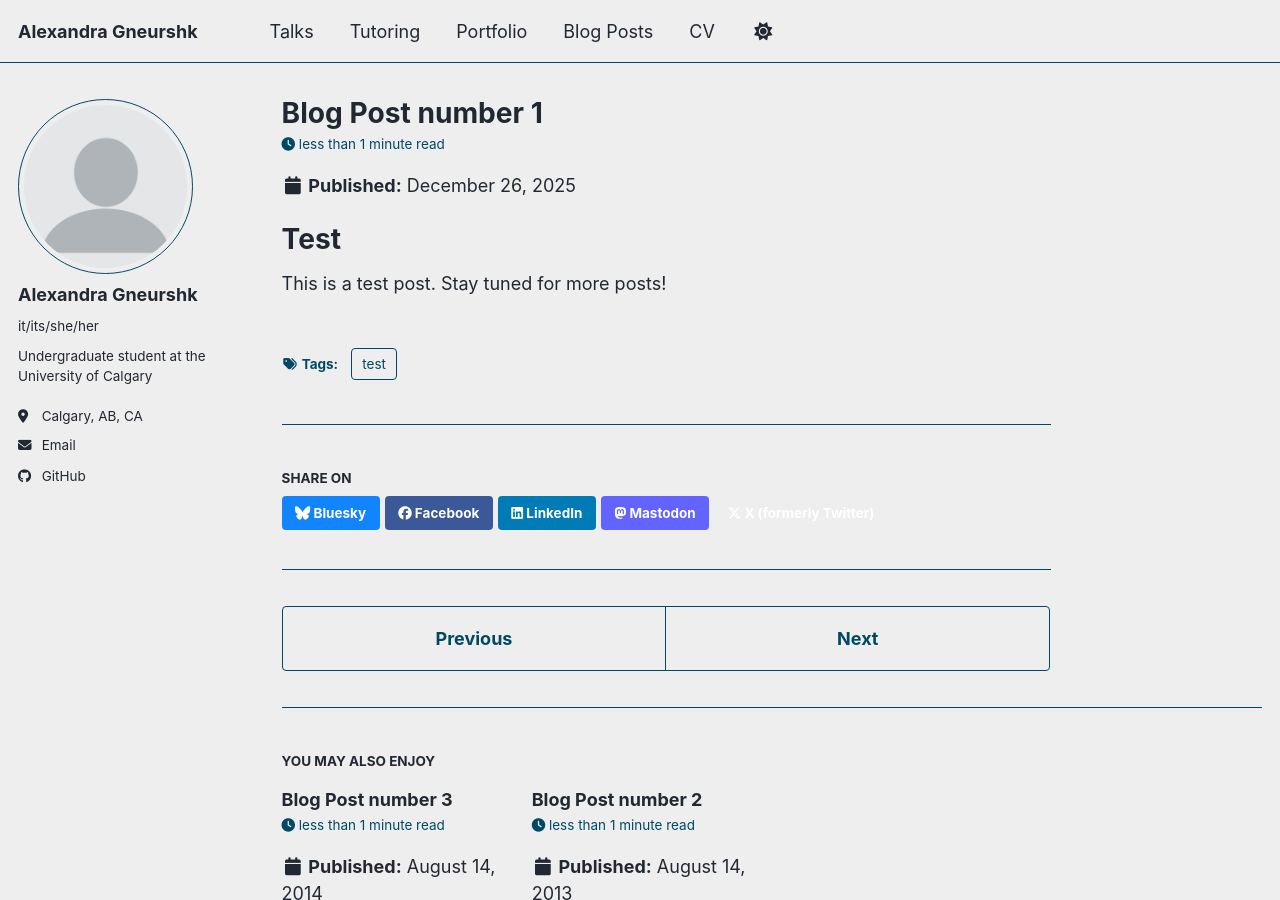
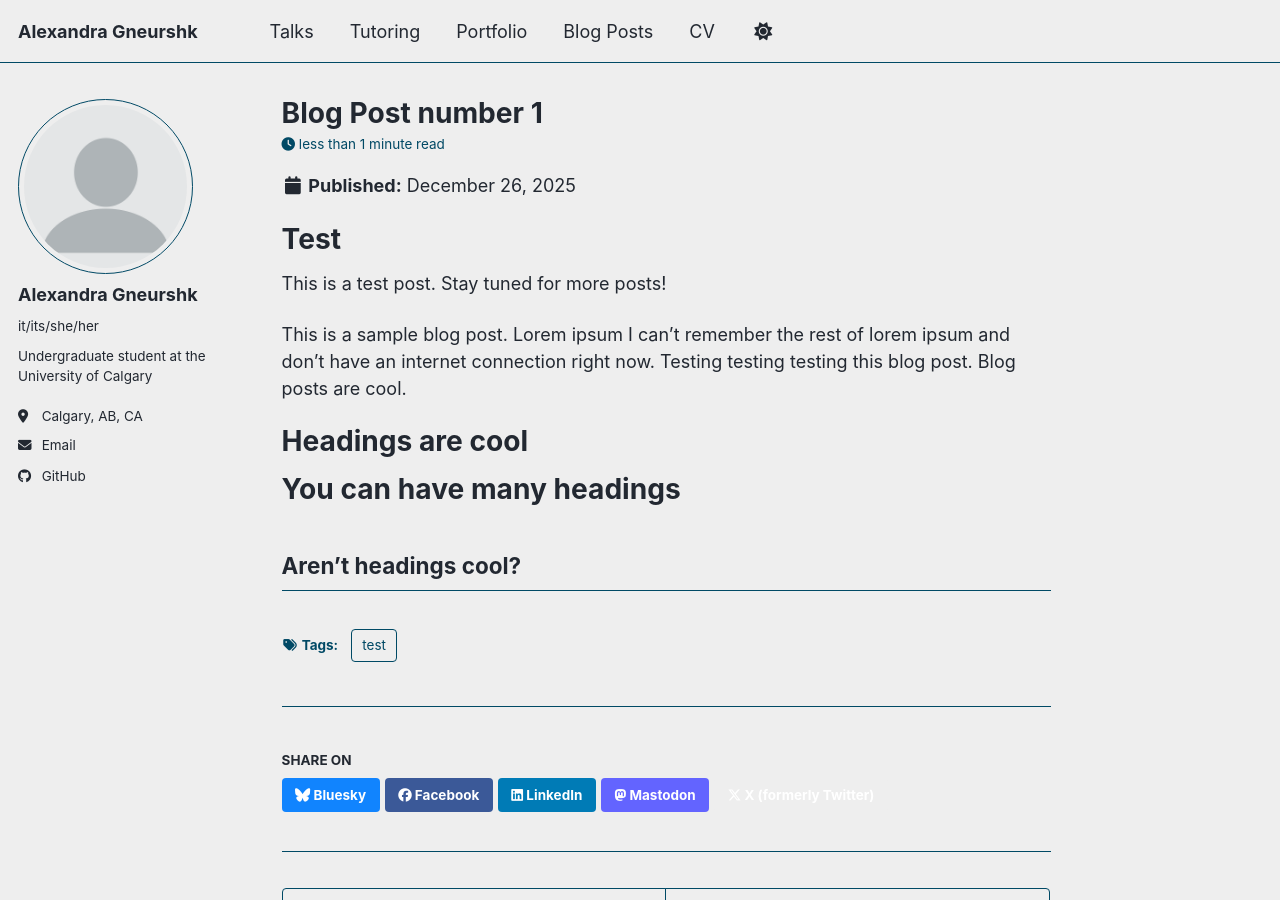
Before and after one commit to thegneurshk/alexandra-gneurshk.github.io, a Jekyll site: the page built from _posts/2025-12-26-blog-post-1.md, in a window 1280 px wide and 900 px high. Built offline with Jekyll 4.4.1, drawn with Linux system fonts in a browser that asks for light colours; a script bundle is joined from its source files by our own code; library files that are not in the unit come from our copies.

Commit message:
Update 2025-12-26-blog-post-1.md

```diff
--- a/_posts/2025-12-26-blog-post-1.md
+++ b/_posts/2025-12-26-blog-post-1.md
@@ -10,3 +10,14 @@
 ======
 
 This is a test post. Stay tuned for more posts!
+
+This is a sample blog post. Lorem ipsum I can't remember the rest of lorem ipsum and don't have an internet connection right now. Testing testing testing this blog post. Blog posts are cool.
+
+Headings are cool
+======
+
+You can have many headings
+======
+
+Aren't headings cool?
+------
```
